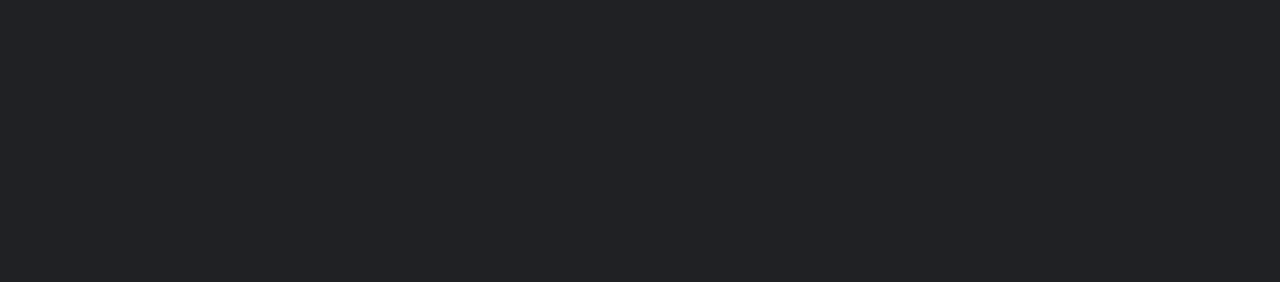
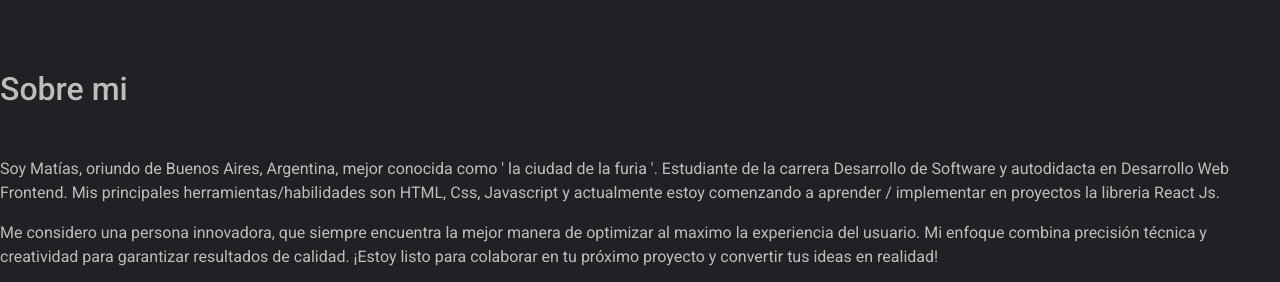
Before and after one commit to matiasealianelli/portafolio-web, a React (Vite) app: page / in a window 1280 px wide. Shown: the part 2074-2356 px from the top of the page. Before the commit the page ends 2144 px from the top, so only its background shows below. Built offline with nearby package versions, Linux system fonts and the light colour scheme.

Commit message:
Agregue estructura jsx de seccion Sobre Mi

```diff
--- a/src/components/AboutMe.jsx
+++ b/src/components/AboutMe.jsx
@@ -2,7 +2,19 @@
 
 function AboutMe() {
     return <>
-
+    <section className="sections sobreMi" id="sobreMi">
+        <h2 className="title titleSections">Sobre mi</h2>
+        <div className="contSobreMi">
+          <p className="text-sobremi">Soy Matías, oriundo de Buenos Aires, Argentina, mejor conocida como &apos; la ciudad de la furia &apos;. Estudiante de la carrera Desarrollo de Software y autodidacta en Desarrollo Web Frontend. Mis principales herramientas/habilidades son HTML, Css, Javascript y actualmente estoy comenzando a aprender / implementar en proyectos la libreria React Js.
+          </p>
+            <p className="text-sobremi">
+              Me considero una persona innovadora, que siempre encuentra la mejor manera de optimizar al maximo la experiencia del usuario.
+            Mi enfoque combina precisión técnica y creatividad  para garantizar resultados
+            de calidad.
+              ¡Estoy listo para colaborar en tu próximo proyecto y convertir tus ideas en realidad!
+            </p>
+          </div>
+      </section>
     </>;
 }
 
```
